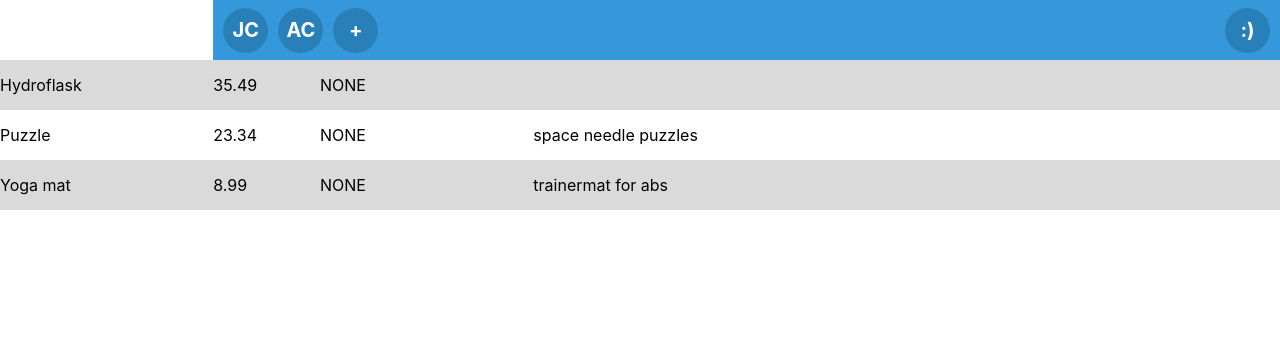
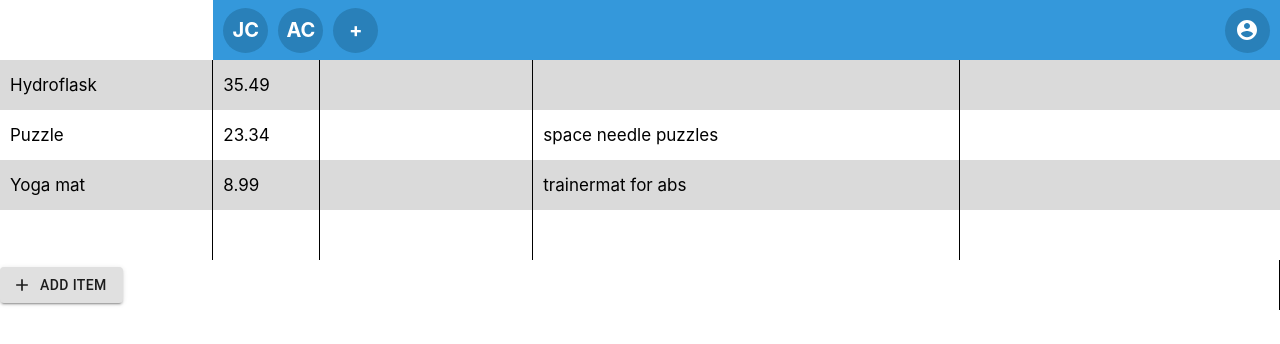
Before and after one commit to jonathanchen7/splitthecost, a React (Create React App) app: page / in a window 1280 px wide. Shown: the top 344 px of the page. Built offline with nearby package versions, Linux system fonts and the light colour scheme.

Commit message:
added input support

```diff
--- a/package.json
+++ b/package.json
@@ -4,6 +4,7 @@
   "private": true,
   "dependencies": {
     "@material-ui/core": "^4.11.2",
+    "@material-ui/icons": "^4.11.2",
     "@testing-library/jest-dom": "^5.11.6",
     "@testing-library/react": "^11.2.2",
     "@testing-library/user-event": "^12.6.0",
--- a/src/components/AddUser.tsx
+++ b/src/components/AddUser.tsx
@@ -1,4 +1,6 @@
 import * as React from "react";
+import AddIcon from '@material-ui/icons/Add';
+import AccountCircleIcon from '@material-ui/icons/AccountCircle';
 
 interface Props {
 
--- a/src/components/Entries.tsx
+++ b/src/components/Entries.tsx
@@ -1,6 +1,10 @@
 import * as React from "react";
+import { useState } from "react";
 import { Entry, EntryItem } from "./Entry";
-import { useState } from "react";
+import Button from '@material-ui/core/Button';
+import AddIcon from '@material-ui/icons/Add';
+import { EntryInput } from "./EntryInput";
+import { Grid } from "@material-ui/core";
 
 interface Props {
 
@@ -37,9 +41,27 @@ export const Entries: React.FC<Props> = (props) => {
     entries.push(test2);
     entries.push(test3);
 
+    function addItem() {
+
+    }
+
     return (
         <div>
             {entries.map(entry => <Entry entry={entry} />)}
+            <EntryInput id={2}/>
+            <Grid className="entryItemContainer" container spacing={0}>
+                <Grid item xs={2}>
+                    <Button
+                    variant="contained"
+                    color="default"
+                    startIcon={<AddIcon />}
+                    onClick={addItem}
+                    >
+                        Add Item
+                    </Button>
+                </Grid>
+            </Grid>
+
         </div>
     );
 }
--- a/src/components/Entry.tsx
+++ b/src/components/Entry.tsx
@@ -1,6 +1,8 @@
 import * as React from "react";
 import Grid from '@material-ui/core/Grid';
 import { User } from "./HeaderUsers";
+import { EntryText } from "./EntryText";
+import { Box } from "@material-ui/core";
 
 export interface EntryItem {
     id: number;
@@ -17,17 +19,17 @@ interface Props {
 export const Entry: React.FC<Props> = (props) => {
     return (
         <Grid className={props.entry.id % 2 ? "entry oddId" : "entry evenId"} container spacing={0}>
-            <Grid item xs={2}>
-                {props.entry.item}
+            <Grid className="entryItemContainer" item xs={2}>
+                <EntryText text={props.entry.item} />
             </Grid>
-            <Grid item xs={1}>
-                {props.entry.cost}
+            <Grid className="entryItemContainer" item xs={1}>
+                <EntryText text={props.entry.cost} />
             </Grid>
-            <Grid item xs={2}>
-                {props.entry.exclude ? props.entry.exclude[0].firstName : "NONE"}
+            <Grid className="entryItemContainer" item xs={2}>
+
             </Grid>
-            <Grid item xs={4}>
-                {props.entry.note}
+            <Grid className="entryItemContainer" item xs={4}>
+                <EntryText text={props.entry.note} />
             </Grid>
         </Grid>
     );
--- /dev/null
+++ b/src/components/EntryInput.tsx
@@ -0,0 +1,52 @@
+import * as React from "react";
+import Grid from '@material-ui/core/Grid';
+import { User } from "./HeaderUsers";
+import { EntryText } from "./EntryText";
+import { useState } from "react";
+import { Input, TextField } from "@material-ui/core";
+
+interface Props {
+    id: number;
+}
+
+export const EntryInput: React.FC<Props> = (props) => {
+    const [item, setItem] = useState("");
+    const [cost, setCost] = useState<number>();
+    const [excludedUsers, setExcludedUsers] = useState<User[]>([]);
+    const [note, setNote] = useState("");
+
+    return (
+        <Grid className={props.id % 2 ? "entry oddId" : "entry evenId"} container spacing={0}>
+            <Grid className="entryItemContainer" item xs={2}>
+                <Input
+                    className="entryItem"
+                    disableUnderline={true}
+                    fullWidth={true}
+                    value={item}
+                    onChange={(e) => setItem(e.target.value)}
+                />
+            </Grid>
+            <Grid className="entryItemContainer" item xs={1}>
+                <Input
+                    className="entryItem"
+                    disableUnderline={true}
+                    fullWidth={true}
+                    value={cost}
+                    onChange={(e) => setCost(Number(e.target.value))}
+                />
+            </Grid>
+            <Grid className="entryItemContainer" item xs={2}>
+                {item}
+            </Grid>
+            <Grid className="entryItemContainer" item xs={4}>
+                <Input
+                    className="entryItem"
+                    disableUnderline={true}
+                    fullWidth={true}
+                    value={note}
+                    onChange={(e) => setNote(e.target.value)}
+                />
+            </Grid>
+        </Grid>
+    );
+}
--- /dev/null
+++ b/src/components/EntryText.tsx
@@ -0,0 +1,13 @@
+import * as React from "react";
+
+interface Props {
+    text: string | number;
+}
+
+export const EntryText: React.FC<Props> = (props) => {
+    return (
+        <span className="entryText">
+            {props.text}
+        </span>
+    );
+}
--- a/src/components/HeaderProfile.tsx
+++ b/src/components/HeaderProfile.tsx
@@ -1,14 +1,14 @@
 import * as React from "react";
+import AccountCircleIcon from '@material-ui/icons/AccountCircle';
 
 interface Props {
 
 }
 
 export const HeaderProfile: React.FC<Props> = (props) => {
-
     return (
         <div className="userCircle profileCircle">
-            :)
+            <AccountCircleIcon />
         </div>
     );
 }
--- a/src/main.css
+++ b/src/main.css
@@ -63,4 +63,25 @@
       -ms-flex-align: center;
           align-items: center;
 }
+
+.entryText {
+  margin-left: 10px;
+  font-size: 17px;
+}
+
+.entryItemContainer {
+  height: 50px;
+  border-right: 1px solid black;
+  display: -webkit-inline-box;
+  display: -ms-inline-flexbox;
+  display: inline-flex;
+  -webkit-box-align: center;
+      -ms-flex-align: center;
+          align-items: center;
+}
+
+.entryItem {
+  margin-left: 10px;
+  font-size: 17px;
+}
 /*# sourceMappingURL=main.css.map */
--- a/src/main.scss
+++ b/src/main.scss
@@ -45,3 +45,20 @@
     display: inline-flex;
     align-items: center;
 }
+
+.entryText {
+    margin-left: 10px;
+    font-size: 17px;
+}
+
+.entryItemContainer {
+    height: 50px;
+    border-right: 1px solid black;
+    display: inline-flex;
+    align-items: center;
+}
+
+.entryItem {
+    margin-left: 10px;
+    font-size: 17px;
+}
```
Also changed, not shown: 2 other files (tests, documents, lock files or other folders).
